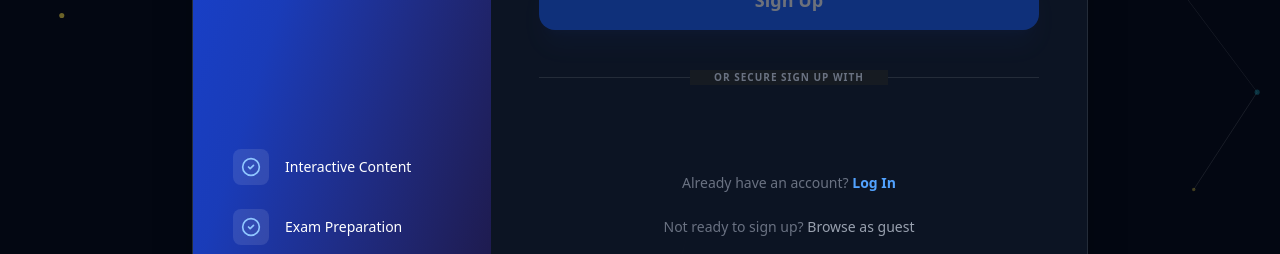
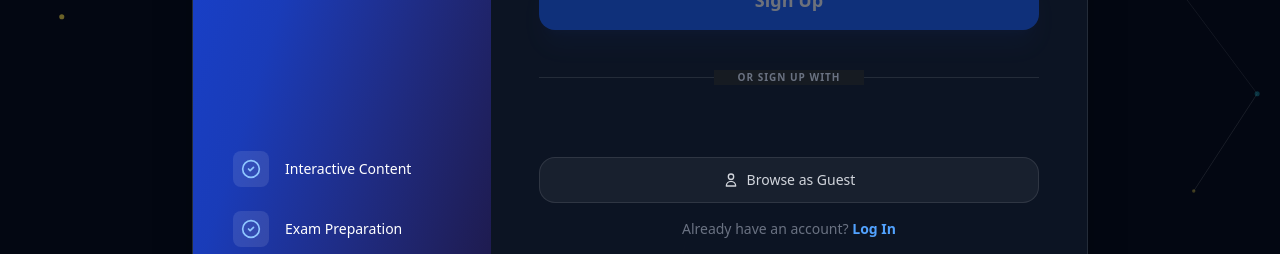
Before and after one commit to gathanuarobert/Apex-Learning, a React (Vite) app in the folder frontend/: page /register in a window 1280 px wide. Shown: the part 698-952 px from the top of the page. Built offline with nearby package versions, Linux system fonts and the light colour scheme; no server answers.

Commit message:
Add a continue as guest button instead of text for better UI.

```diff
--- a/frontend/src/components/Register.jsx
+++ b/frontend/src/components/Register.jsx
@@ -376,13 +376,14 @@ const Register = () => {
                 </button>
               </form>
 
-              <div className="mt-10 space-y-6">
+              <div className="mt-10 space-y-4">
                 <div className="relative flex items-center justify-center">
                   <span className="absolute inset-x-0 h-px bg-white/10"></span>
                   <span className="relative bg-[#161b22] px-6 text-[10px] font-bold text-gray-500 uppercase tracking-widest">
-                    Or Secure Sign Up With
+                    Or Sign Up With
                   </span>
                 </div>
+
                 <div className="flex justify-center">
                   <GoogleLogin
                     onSuccess={() => {}}
@@ -391,6 +392,19 @@ const Register = () => {
                     size="large"
                   />
                 </div>
+
+                {/* Guest button */}
+                <button
+                  type="button"
+                  onClick={() => navigate("/user-dashboard")}
+                  className="w-full flex items-center justify-center gap-2 py-3 rounded-2xl border border-white/10 hover:border-white/20 bg-white/5 hover:bg-white/10 text-gray-300 hover:text-white text-sm font-medium transition-all"
+                >
+                  <svg xmlns="http://www.w3.org/2000/svg" className="h-4 w-4" fill="none" viewBox="0 0 24 24" stroke="currentColor">
+                    <path strokeLinecap="round" strokeLinejoin="round" strokeWidth={2} d="M16 7a4 4 0 11-8 0 4 4 0 018 0zM12 14a7 7 0 00-7 7h14a7 7 0 00-7-7z" />
+                  </svg>
+                  Browse as Guest
+                </button>
+
                 <p className="text-center text-gray-500 text-sm">
                   Already have an account?{" "}
                   <button
@@ -398,15 +412,6 @@ const Register = () => {
                     className="text-blue-400 font-bold hover:text-blue-300 transition-colors"
                   >
                     Log In
-                  </button>
-                </p>
-                <p className="text-center text-gray-500 text-sm">
-                  Not ready to sign up?{" "}
-                  <button
-                    onClick={() => navigate("/user-dashboard")}
-                    className="text-gray-400 hover:text-white transition-colors hover:underline"
-                  >
-                    Browse as guest
                   </button>
                 </p>
               </div>
```
